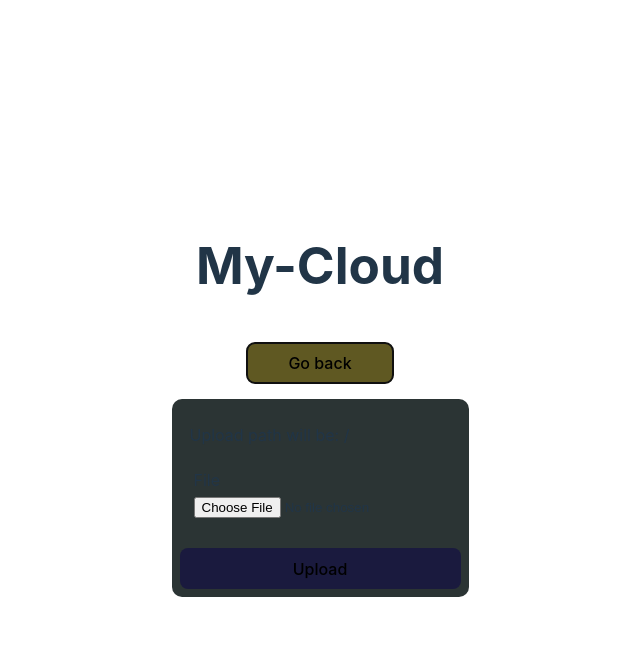
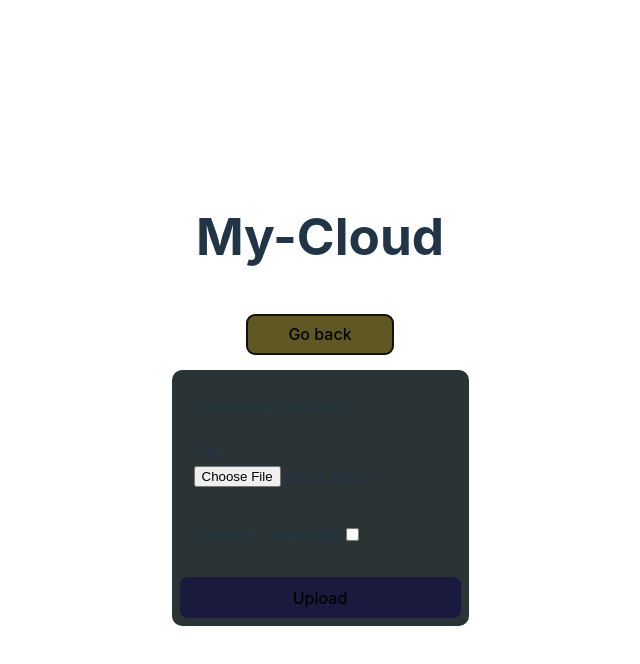
Before and after one commit to gabrielmj23/My-Cloud, a React (Vite) app: page / in a window 1280 px wide. Both pictures are taken after a click on the button "Upload file". Shown: the top 664 px of the page, without its empty margins (320-960 px from the left). Built offline with nearby package versions, Linux system fonts and the light colour scheme; no server answers.

Commit message:
Option to upload in new directory and better error handling on uploads

```diff
--- a/src/components/FileElem.tsx
+++ b/src/components/FileElem.tsx
@@ -1,5 +1,5 @@
 import './FileElem.css';
-import { FiFile, FiVideo, FiImage, FiFolder, FiDownload, FiArrowDown } from "react-icons/fi";
+import { FiFile, FiVideo, FiImage, FiFolder, FiDownload, FiArrowDownRight } from "react-icons/fi";
 import { IconType } from 'react-icons/lib/esm/iconBase';
 
 // Get react-icons component from file extension
@@ -49,7 +49,7 @@ export default function FileElem({ fileData, path, setPath }: { fileData: FileIn
                 <FiDownload />
               </a>
         ) :   <div onClick={(e) => { setPath(`${path}/${fileData.filename}`); e.preventDefault(); }}>
-                <FiArrowDown />
+                <FiArrowDownRight />
               </div>
       }
       </td>
--- a/src/components/FilesList.css
+++ b/src/components/FilesList.css
@@ -4,6 +4,7 @@
   padding: 0.25em 0.5em;
   margin-right: auto;
   margin-left: auto;
+  min-width: 300px;
 }
 
 table {
--- a/src/components/UploadForm.css
+++ b/src/components/UploadForm.css
@@ -8,8 +8,6 @@
 
 fieldset {
   border: 0;
-  display: flex;
-  flex-direction: column;
   text-align: left;
   gap: 5px;
 }
--- a/src/components/UploadForm.tsx
+++ b/src/components/UploadForm.tsx
@@ -1,27 +1,65 @@
 import './UploadForm.css';
 import { useState } from 'react';
 
+type SuccessOptions = 'success' | 'failed' | 'notSubmitted'
+
 export default function UploadForm({ path }: { path: string }) {
-  const [success, setSuccess] = useState<boolean>(false);
+  const [success, setSuccess] = useState<SuccessOptions>('notSubmitted');
+  const [file, setFile] = useState<File | null>(null);
+  const [newFolder, setNewFolder] = useState<boolean>(false);
+  const [newFolderName, setNewFolderName] = useState<string>('');
+
+  // Upload handler
+  const uploadForm = async (e: React.FormEvent<HTMLFormElement>) => {
+    e.preventDefault();
+    if (file === null) {
+      setSuccess('notSubmitted');
+      return;
+    }
+    const data = new FormData();
+    data.append('file', file, file.name);
+    const status = await fetch(`${import.meta.env.VITE_SERVER_URL}/uploads${path}/${newFolderName.trim()}`, {
+      method: 'POST',
+      body: data
+    }).then((res) => res.ok);
+    if (status) {
+      setSuccess('success');
+    }
+    else {
+      setSuccess('failed');
+    }
+  };
+
   return (
     <div className='upload-form'>
       <p style={{textAlign: 'left', marginLeft: '10px'}}>Upload path will be: {path === '' ? '/' : path}</p>
-      <iframe id='invisible' name='invisible' style={{display: 'none'}}></iframe>
       <form
         encType='multipart/form-data'
-        method="post"
-        action={`${import.meta.env.VITE_SERVER_URL}/uploads${path}`}
-        target='invisible'
-        onSubmit={() => setSuccess(true)}
+        onSubmit={(e) => { uploadForm(e); }}
       >
         <fieldset>
-          <label htmlFor="file">File</label>
-          <input name="file" type='file'></input>
+          <label htmlFor="file">File</label><br></br>
+          <input name="file" type='file' required onChange={(e) => { setFile(e.target.files ? e.target.files[0] : null); }}></input>
+        </fieldset>
+        <fieldset>
+          <label htmlFor='new-folder'>Create a new folder</label>
+          <input name='new-folder' type='checkbox' onChange={() => { setNewFolder(!newFolder); setNewFolderName(''); }}></input>
+          { newFolder ? (
+              <input
+                type='text'
+                placeholder='Folder name'
+                onChange={(e) => { setNewFolderName(e.target.value); }}
+                style={{padding: '5px', borderRadius: '5px'}}
+              ></input>
+            ) : null
+          }
         </fieldset>
         <button type="submit" className='upload-btn'>Upload</button>
       </form>
-      { success ? (
+      { success === 'success' ? (
           <p><small>Success! Go back to see your file</small></p>
+        ) : success === 'failed' ? (
+          <p><small>Upload failed, this was down to a repeated file name or a server error</small></p>
         ) : null
       }
     </div>
```
